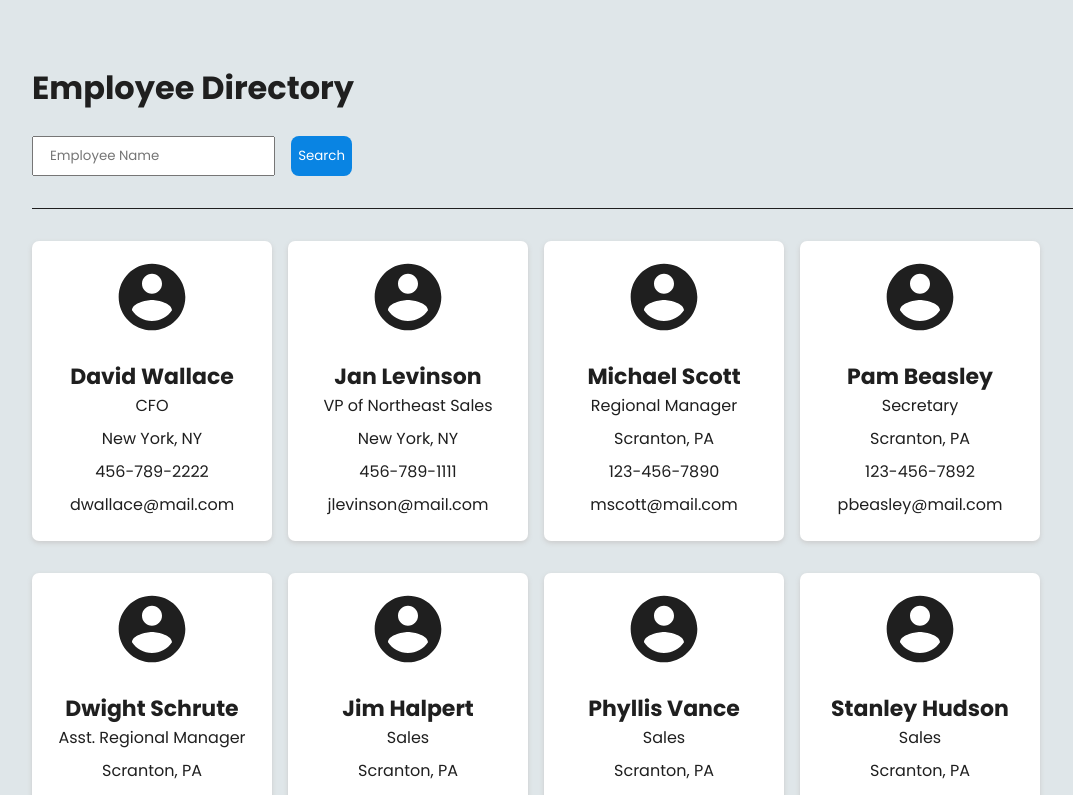
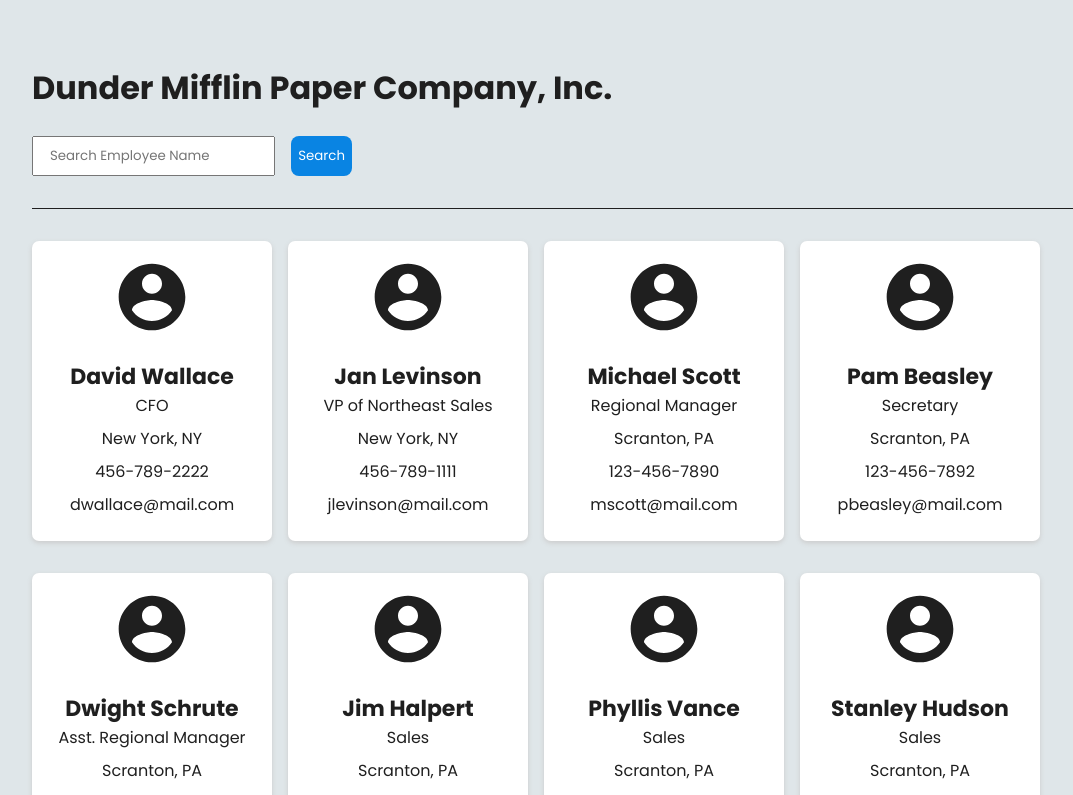
Before and after one commit to rosajen27/employee-directory, a React (Create React App) app: page / in a window 1280 px wide. Shown: the top 795 px of the page, without its empty margins (0-1073 px from the left). Built offline with nearby package versions, Linux system fonts and the light colour scheme.

Commit message:
update UI (header & Search placeholder)

```diff
--- a/src/components/Header.js
+++ b/src/components/Header.js
@@ -2,7 +2,7 @@ import React from "react";
 
 function Header() {
   return <header>
-    <h1>Employee Directory</h1>
+    <h1>Dunder Mifflin Paper Company, Inc.</h1>
   </header>
 }
 
--- a/src/components/Search.js
+++ b/src/components/Search.js
@@ -6,7 +6,7 @@ function Search(props) {
       <input
         onChange={props.handleInput}
         type="text"
-        placeholder="Employee Name"
+        placeholder="Search Employee Name"
       />
       <button type="submit">Search</button>
     </div>
```
